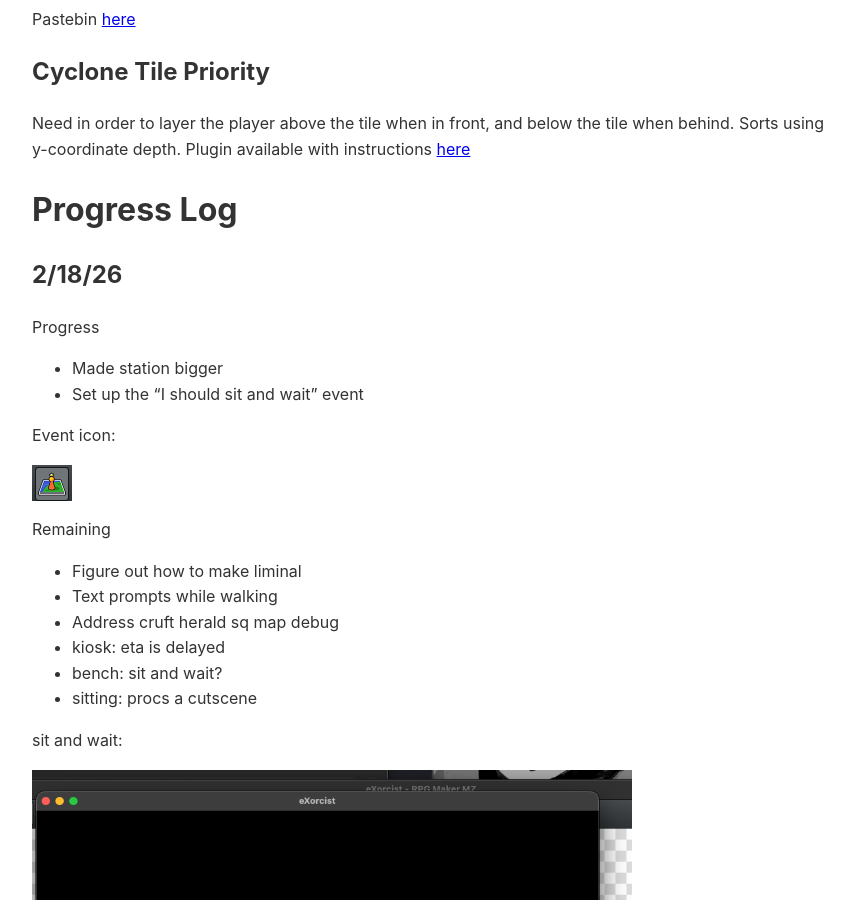
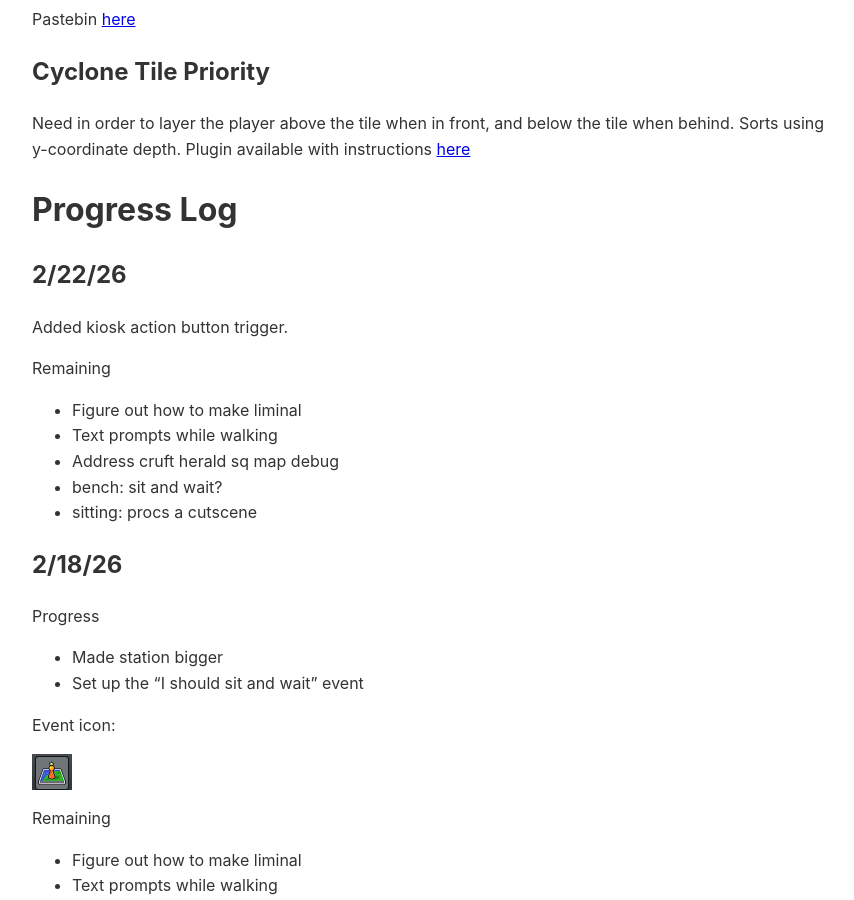
Before and after one commit to jpang7/jpang7.github.io, a Jekyll site: the page built from exorcist.md, in a window 1280 px wide and 900 px high, scrolled down 1012 px. Shown: the whole window, without its empty margins (208-1062 px from the left). Built offline with Jekyll 4.4.1, drawn with Linux system fonts in a browser that asks for light colours.

Commit message:
exorcist kiosk

```diff
--- a/exorcist.md
+++ b/exorcist.md
@@ -36,6 +36,18 @@ tile when behind. Sorts using y-coordinate depth. Plugin available with
 instructions [here](https://hudell.itch.io/cyclone-tile-priority)
 
 # Progress Log
+
+## 2/22/26
+
+Added kiosk action button trigger.
+
+Remaining
+
+- Figure out how to make liminal
+- Text prompts while walking
+- Address cruft herald sq map debug
+- bench: sit and wait?
+- sitting: procs a cutscene
 
 ## 2/18/26
 
```
